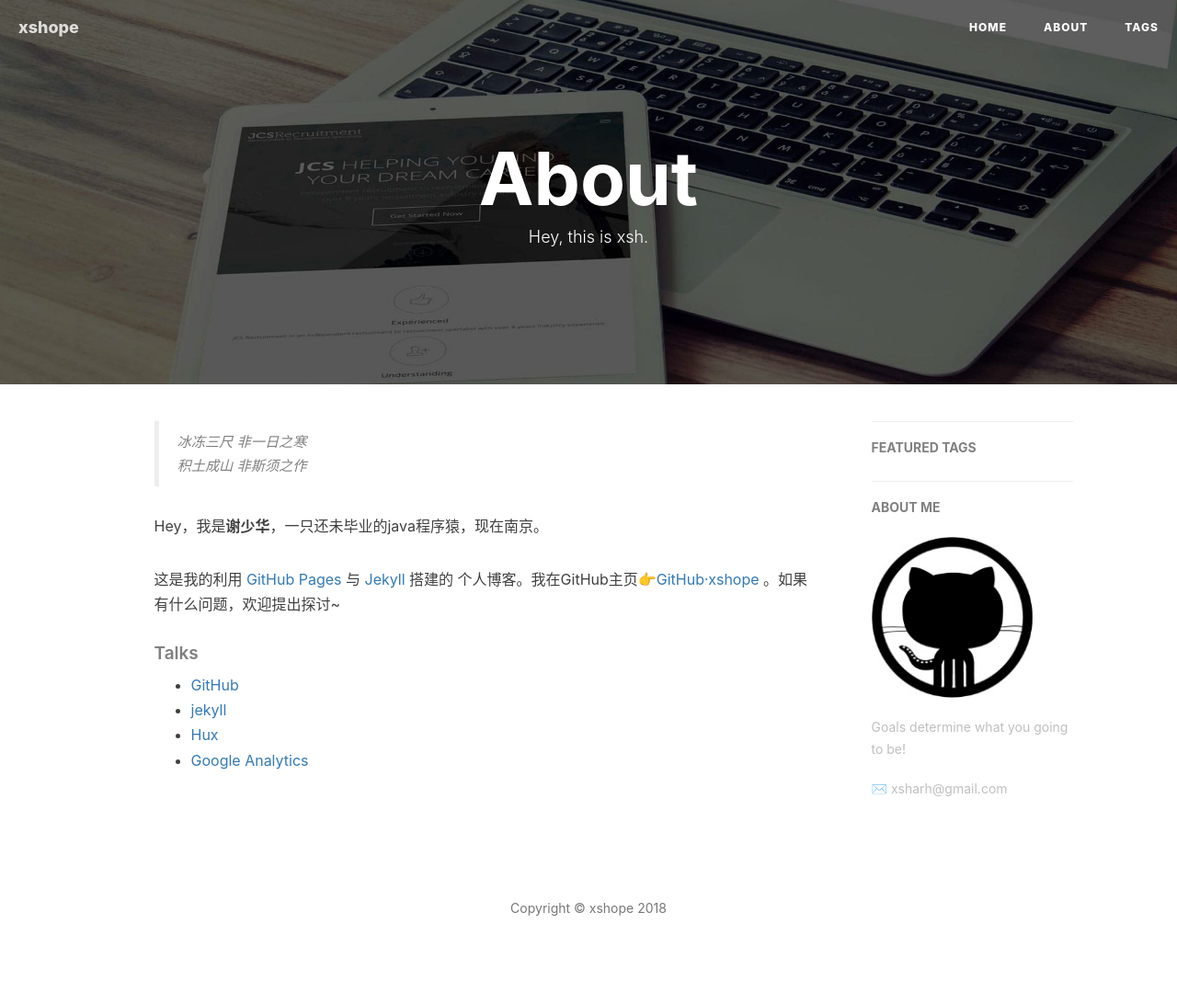
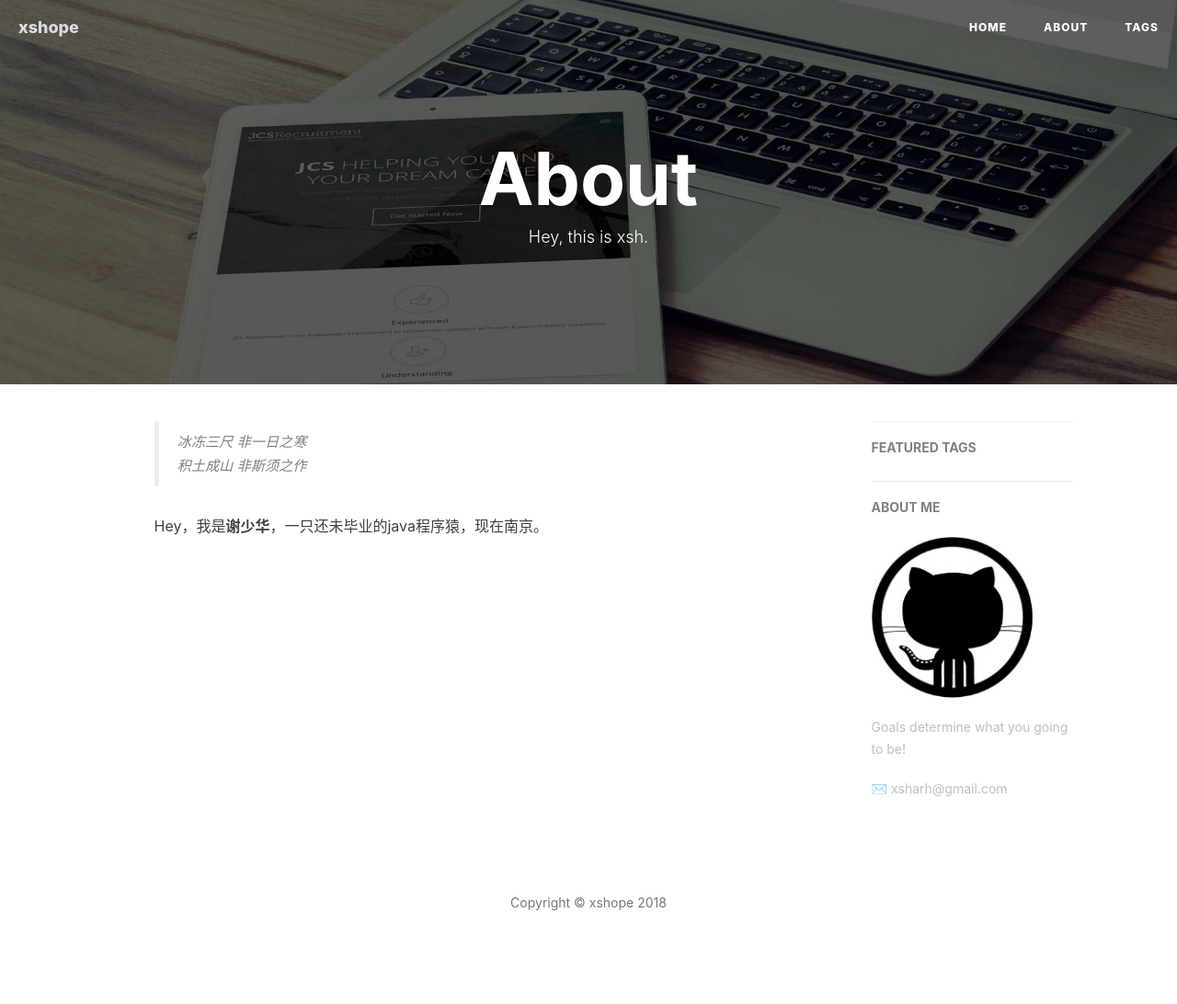
Before and after one commit to xsharh/xsharh.github.io, a Jekyll site: the page built from about.html, in a window 1280 px wide. Shown: the whole page at 92% size. Built offline with Jekyll 4.4.1, drawn with Linux system fonts in a browser that asks for light colours; nearby versions of some CDN libraries; comment, search, counter and statistics services are not loaded; some of the changed lines change nothing that is shown.

Commit message:
add post

```diff
--- a/about.html
+++ b/about.html
@@ -21,7 +21,8 @@ header-img: "img/post-bg-rwd.jpg"
     <p>Hey，我是<strong>谢少华</strong>，一只还未毕业的java程序猿，现在南京。</p>
 
 
-    <p>这是我的利用 <a href="https://pages.github.com/">GitHub Pages</a> 与 <a href="http://jekyll.com.cn/">Jekyll</a> 搭建的 个人博客。我在GitHub主页<a href="https://github.com/xsharh">👉GitHub·xshope</a> 。如果有什么问题，欢迎提出探讨~</p>
+    <!-- github简介 -->
+    <!-- <p>这是我的利用 <a href="https://pages.github.com/">GitHub Pages</a> 与 <a href="http://jekyll.com.cn/">Jekyll</a> 搭建的 个人博客。我在GitHub主页<a href="https://github.com/xsharh">👉GitHub·xshope</a> 。如果有什么问题，欢迎提出探讨~</p>
 
     <p></p>
 
@@ -32,7 +33,7 @@ header-img: "img/post-bg-rwd.jpg"
         <li><a href="http://jekyll.com.cn/">jekyll</a></li>
         <li><a href="http://xsharh.com/">Hux</a></li>
         <li><a href="https://analytics.google.com/analytics">Google Analytics</a></li>
-    </ul>
+    </ul> -->
 </div>
 
 <!-- English Version -->
```
